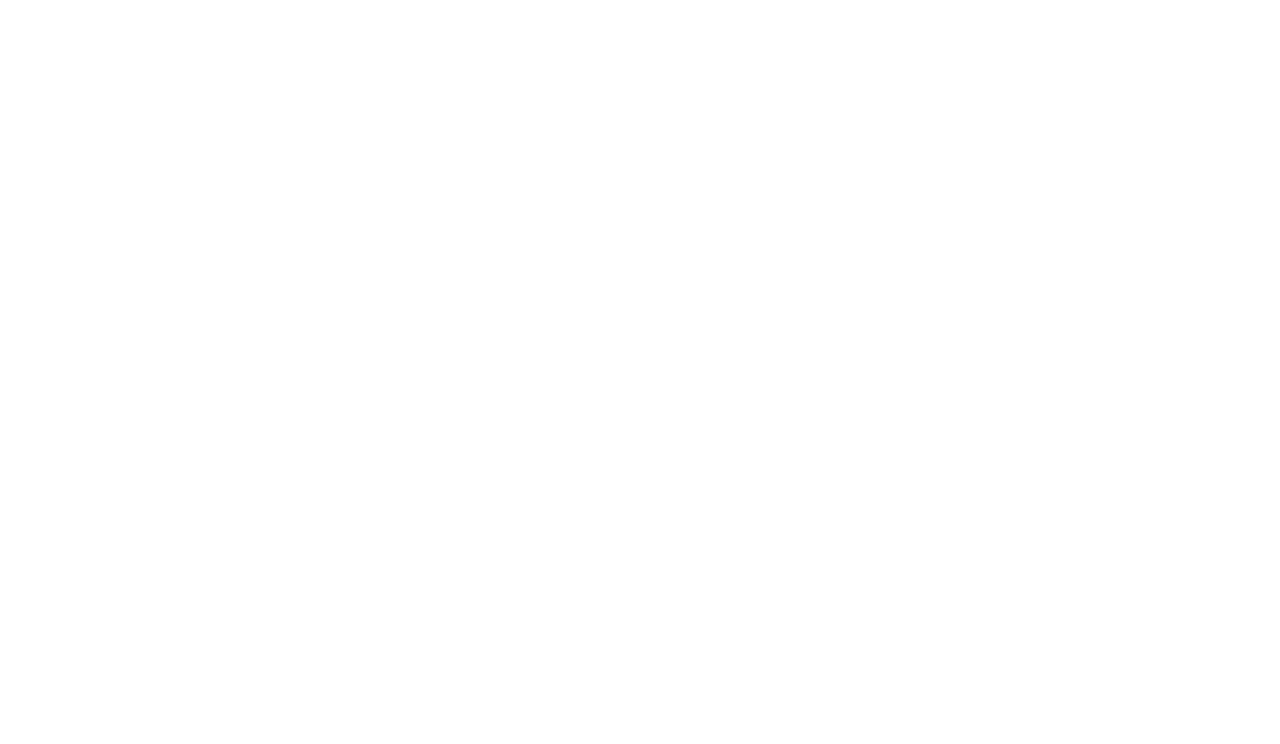
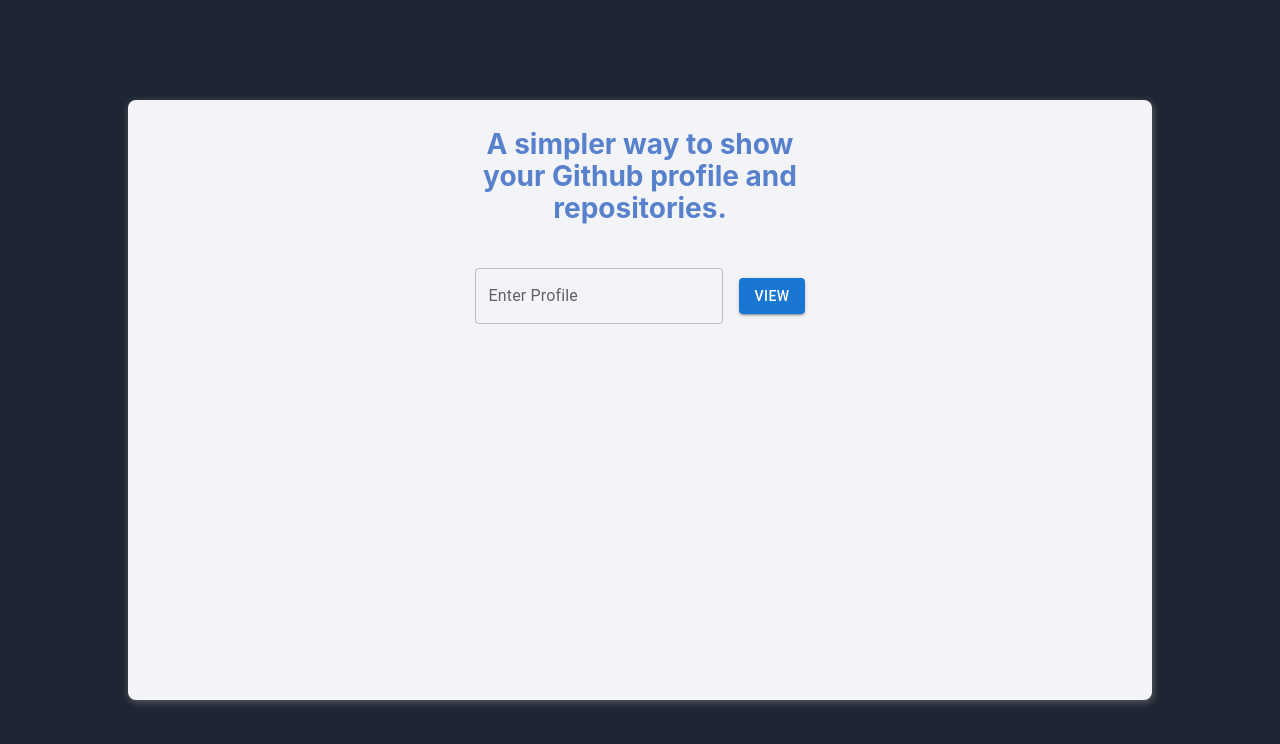
Before and after one commit to sagarmanghnani/github-profile-viewer, a React (Create React App) app: page / in a window 1280 px wide. Before the commit this address had no page. Shown: the top 744 px of the page. Built offline with nearby package versions, Linux system fonts and the light colour scheme.

Commit message:
created home page, and added focus to input

```diff
--- a/public/index.html
+++ b/public/index.html
@@ -2,16 +2,15 @@
 <html lang="en">
   <head>
     <meta charset="utf-8" />
-    <link rel="icon" href="%PUBLIC_URL%/github-mark.png" />
+    <!-- <link rel="icon" href="%PUBLIC_URL%/github-mark.png" /> -->
     <meta name="viewport" content="width=device-width, initial-scale=1" />
     <meta name="theme-color" content="#000000" />
     <meta name="description" content="Web site created using create-react-app" />
-    <link rel="apple-touch-icon" href="%PUBLIC_URL%/github-mark.png" />
+    <!-- <link rel="apple-touch-icon" href="%PUBLIC_URL%/github-mark.png" /> -->
     <!--
       manifest.json provides metadata used when your web app is installed on a
       user's mobile device or desktop. See https://developers.google.com/web/fundamentals/web-app-manifest/
     -->
-    <link rel="manifest" href="%PUBLIC_URL%/manifest.json" />
     <!--
       Notice the use of %PUBLIC_URL% in the tags above.
       It will be replaced with the URL of the `public` folder during the build.
--- a/src/App.tsx
+++ b/src/App.tsx
@@ -1,13 +1,15 @@
 import './App.css';
 import GHAlert from './components/alert/Alert';
-import { BrowserRouter as Router, Routes, Route } from 'react-router-dom';
+import { HashRouter as Router, Routes, Route } from 'react-router-dom';
 import Profile from './pages/Profile';
+import Home from './pages/Home';
 function App() {
   return (
     <>
       <GHAlert></GHAlert>
       <Router>
         <Routes>
+          <Route path="/" element={<Home></Home>}></Route>
           <Route path="/profile/:profileId" element={<Profile></Profile>}></Route>
         </Routes>
       </Router>
--- /dev/null
+++ b/src/pages/Home.tsx
@@ -0,0 +1,44 @@
+import { useState } from 'react';
+import './home.css';
+import TextField from '@mui/material/TextField';
+import Button from '@mui/material/Button';
+import { useNavigate } from 'react-router-dom';
+const Home = () => {
+  const [ghProfileName, setGHProfileName] = useState('');
+  const navigate = useNavigate();
+
+  const navigateToProfilePage = () => {
+    navigate(`/profile/${ghProfileName}`);
+  };
+  return (
+    <>
+      <div className="homepage">
+        <div className="intro-card">
+          <h3 className="gh-heading">
+            A simpler way to show <br></br> your Github profile and <br></br> repositories.{' '}
+          </h3>
+          <div className="input-container">
+            <TextField
+              id="outlined-basic"
+              label="Enter Profile"
+              variant="outlined"
+              placeholder="Enter github profile"
+              value={ghProfileName || null}
+              onChange={(ev) => {
+                setGHProfileName(() => {
+                  return ev.target.value;
+                });
+              }}
+            />
+
+            <Button variant="contained" onClick={navigateToProfilePage} className="home-view-btn">
+              View
+            </Button>
+          </div>
+        </div>
+      </div>
+    </>
+  );
+};
+
+export default Home;
--- /dev/null
+++ b/src/pages/home.css
@@ -0,0 +1,38 @@
+.homepage {
+  height: 100vh;
+  background: rgb(31, 38, 51);
+  display: flex;
+  align-items: center;
+  justify-content: center;
+}
+
+.intro-card {
+  width: 80%;
+  background: #f3f4f7;
+  height: 600px;
+  box-shadow: 1px 2px 6px 1px rgb(128 128 128 / 53%);
+  border-radius: 8px;
+}
+
+.gh-heading {
+  text-align: center;
+  font-size: 1.75rem;
+  line-height: 32px;
+  color: #5881cd;
+}
+
+.input-container {
+  text-align: center;
+  display: flex;
+  justify-content: center;
+  align-items: center;
+  padding: 16px;
+}
+
+.input-container input {
+  min-width: 200px;
+}
+
+.home-view-btn {
+  margin-left: 16px !important;
+}
```
Also changed, not shown: 1 other file (tests, documents, lock files or other folders).
